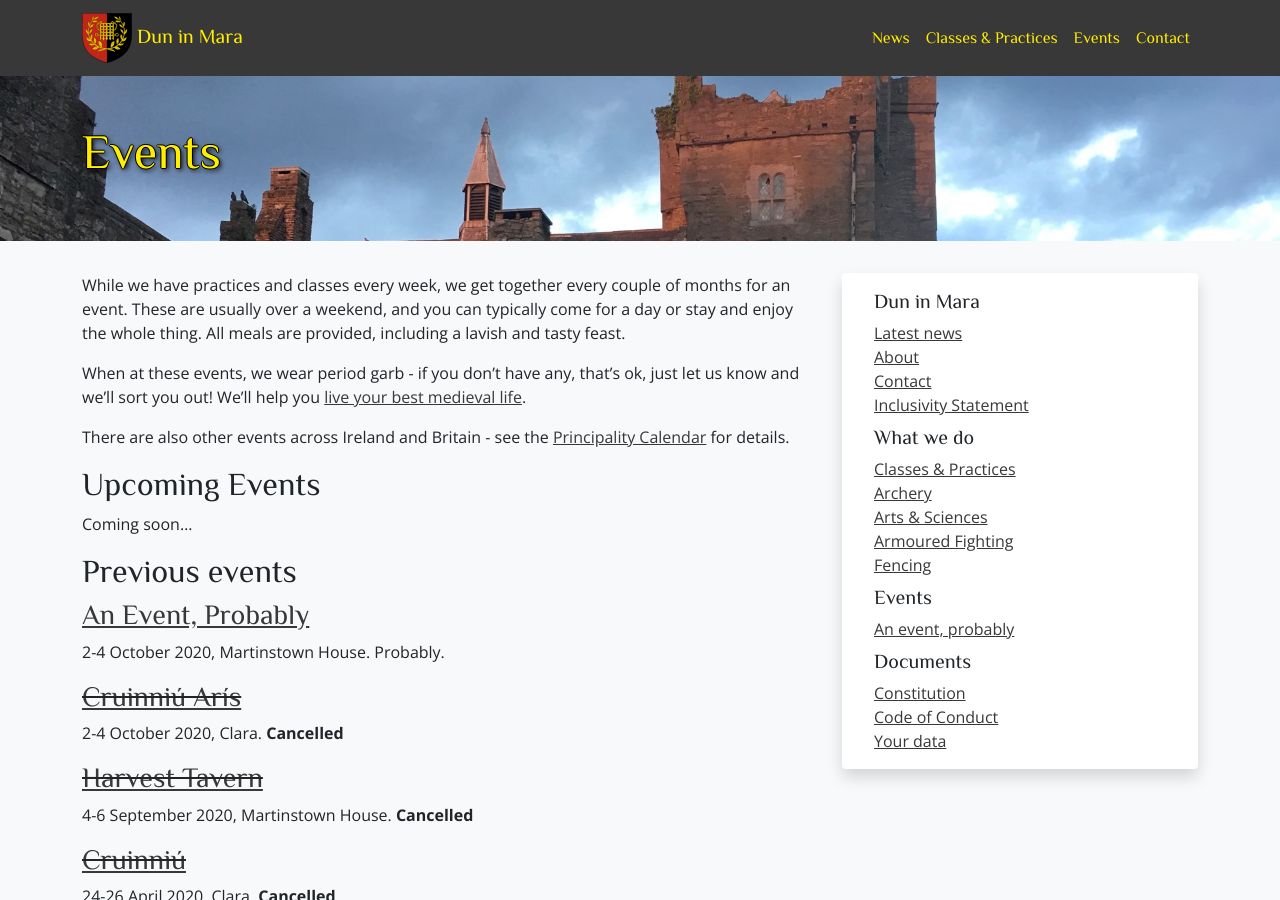
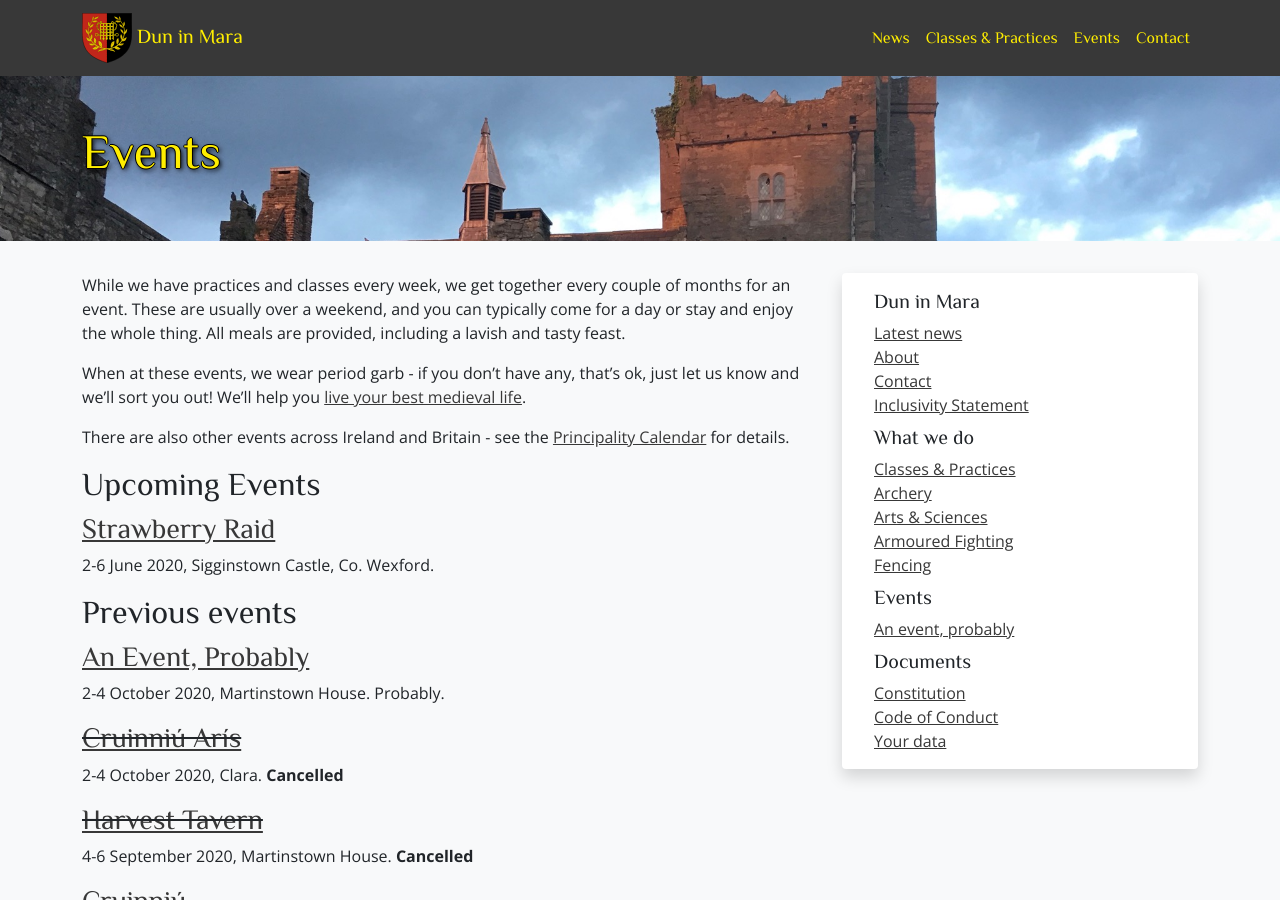
Before and after one commit to drachenwald/dun-in-mara, a Jekyll site: the page built from events/index.md, in a window 1280 px wide and 900 px high. Built offline with Jekyll 4.4.1, drawn with Linux system fonts in a browser that asks for light colours; comment, search, counter and statistics services are not loaded.

Commit message:
Update index.md

```diff
--- a/events/index.md
+++ b/events/index.md
@@ -9,7 +9,8 @@ There are also other events across Ireland and Britain - see the [Principality C
 
 ## Upcoming Events
 
-Coming soon...
+### [Strawberry Raid](/events/2022/strawberry-raid/)
+2-6 June 2020, Sigginstown Castle, Co. Wexford.
 
 ## Previous events
 
```
